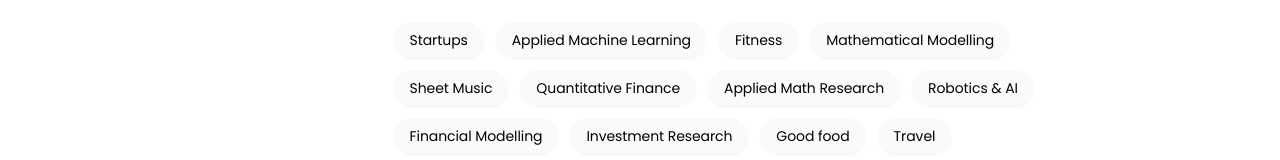
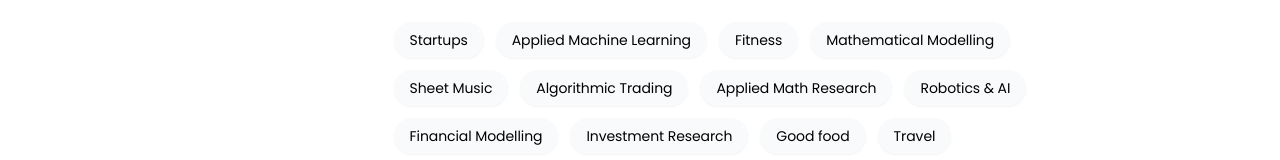
Before and after one commit to gyimadu/portfolio, a Next.js app: page / in a window 1280 px wide. Shown: the part 322-482 px from the top of the page. Built offline with nearby package versions, Linux system fonts and the light colour scheme.

Commit message:
added new interest

```diff
--- a/src/app/page.tsx
+++ b/src/app/page.tsx
@@ -13,7 +13,7 @@ export default function Home() {
     "Fitness",
     "Mathematical Modelling",
     "Sheet Music",
-    "Quantitative Finance",
+    "Algorithmic Trading",
     "Applied Math Research",
     "Robotics & AI",
     "Financial Modelling",
```
